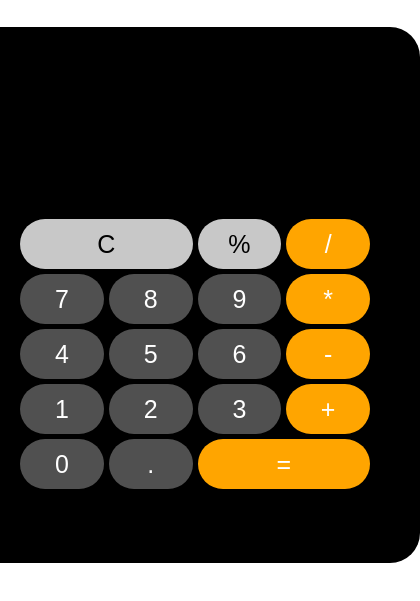
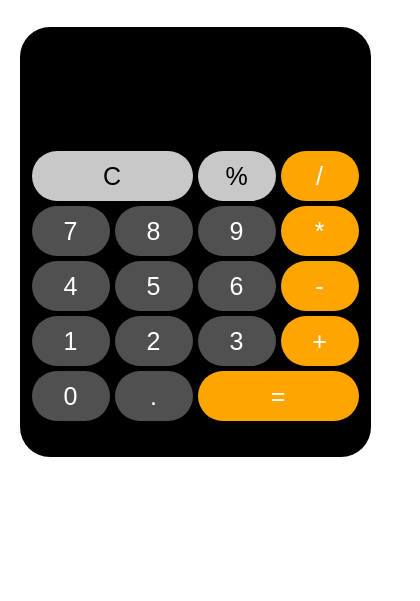
Before and after one commit to canoua/calculator, a website built with Vite: page index.html in a window 390 px wide. Shown: the part 51-652 px from the top of the page, 420 px wide, since content can reach past the window. Built offline with nearby package versions, Linux system fonts and the light colour scheme.

Commit message:
adaptive

```diff
--- a/src/styles/components/calc.scss
+++ b/src/styles/components/calc.scss
@@ -5,6 +5,19 @@
   padding: 50px;
   border-radius: 30px;
   display: grid;
+  @media(max-width: 575px) {
+    padding: 12px;
+    width: 70%;
+  }
+  @media(max-width: 500px) {
+    width: 80%;
+  }
+  @media(max-width: 414px) {
+    width: 90%;
+  }
+  @media(max-width: 375px) {
+    width: 95%;
+  }
   &__main{
     display: grid;
     grid-template-columns: repeat(4, 1fr);
@@ -16,6 +29,10 @@
     width: 100%;
     margin-bottom: 50px;
     display: flex;
+    justify-content: space-between;
+    @media(max-width: 575px) {
+      margin-bottom: 20px;
+    }
     &__input{
       width: 100%;
       height: 100%;
@@ -25,10 +42,16 @@
       font-size: 40px;
       line-height: 120%;
       border: none;
+      transition: all .3s;
+      text-align: left;
     }
   }
 }
 
 .output{
   color: #fff;
+  font-size: 30px;
+  opacity: 0.5;
+  transition: all .3s;
+  text-align: left;
 }
```
Also changed, not shown: readme.MD.
